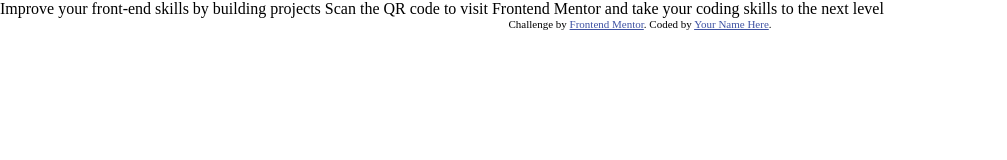
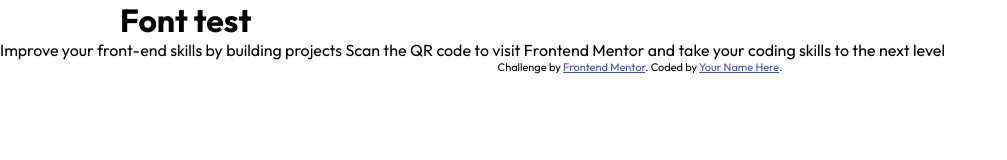
Before and after one commit to baremarco/qr-code-component-main, a plain HTML site: page index.html in a window 1280 px wide. Shown: the whole page, without its empty margins (0-1007 px from the left). Drawn offline with Linux system fonts and the light colour scheme.

Commit message:
QRCODE add font-family Outfit

```diff
--- a/index.html
+++ b/index.html
@@ -11,12 +11,23 @@
             sizes="32x32"
             href="./images/favicon-32x32.png"
         />
+        <link rel="preconnect" href="https://fonts.googleapis.com" />
+        <link rel="preconnect" href="https://fonts.gstatic.com" crossorigin />
+        <link
+            href="https://fonts.googleapis.com/css2?family=Outfit:wght@400;700&display=swap"
+            rel="stylesheet"
+        />
         <link rel="stylesheet" href="./styles/css/style.css" />
         <title>Frontend Mentor | QR code component</title>
     </head>
     <body>
-        Improve your front-end skills by building projects Scan the QR code to
-        visit Frontend Mentor and take your coding skills to the next level
+        <div class="container">
+            <h1>Font test</h1>
+        </div>
+        <footer>
+            Improve your front-end skills by building projects Scan the QR code
+            to visit Frontend Mentor and take your coding skills to the next
+            level
 
             <div class="attribution">
                 Challenge by
@@ -26,5 +37,6 @@
                     >Frontend Mentor</a
                 >. Coded by <a href="#">Your Name Here</a>.
             </div>
+        </footer>
     </body>
 </html>
--- a/styles/scss/_config.scss
+++ b/styles/scss/_config.scss
@@ -1,6 +1,6 @@
 $light-color: #f4f4f4;
 $primary-color: hsl(228, 45%, 44%);
-$font-stack: Arial, Helvetica, sans-serif;
+$font-stack: "Outfit", sans-serif;
 
 .container {
     max-width: 1100px;
--- a/styles/scss/style.scss
+++ b/styles/scss/style.scss
@@ -6,11 +6,15 @@
     margin: 0;
 }
 
+body {
+    font-family: $font-stack;
+}
+
 .attribution {
     font-size: 11px;
     text-align: center;
 
     a {
-        color: hsl(228, 45%, 44%);
+        color: $primary-color;
     }
 }
```
Also changed, not shown: styles/css/style.css, 1 other file. Lines whose indentation alone changed are shown as unchanged.
